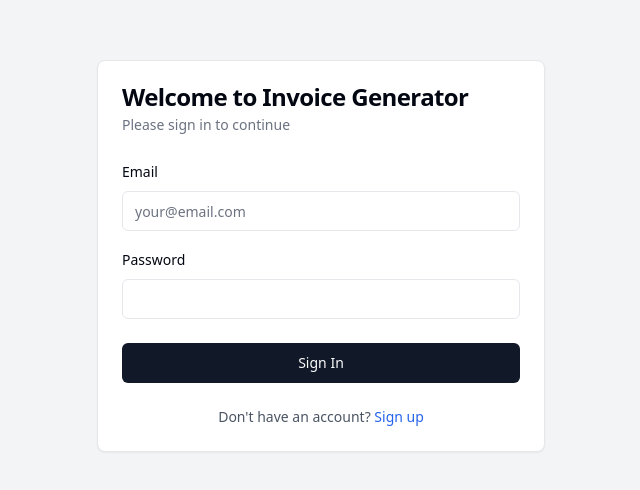
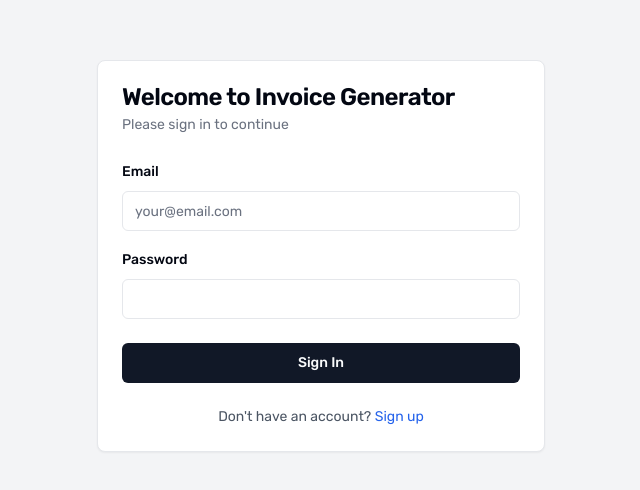
Before and after one commit to auskr4/invoice-generator, a React (Vite) app: page /login in a window 1280 px wide. Shown: the part 144-634 px from the top of the page, without its empty margins (319-959 px from the left). Built offline with nearby package versions, Linux system fonts and the light colour scheme.

Commit message:
added google fonts

```diff
--- a/index.html
+++ b/index.html
@@ -3,6 +3,9 @@
   <head>
     <meta charset="UTF-8" />
     <link rel="icon" type="image/svg+xml" href="/vite.svg" />
+    <link rel="preconnect" href="https://fonts.googleapis.com">
+    <link rel="preconnect" href="https://fonts.gstatic.com" crossorigin>
+    <link href="https://fonts.googleapis.com/css2?family=Roboto+Mono:ital,wght@0,100..700;1,100..700&family=Rubik:ital,wght@0,300..900;1,300..900&display=swap" rel="stylesheet">
     <meta name="viewport" content="width=device-width, initial-scale=1.0" />
     <title>Invoice Generator</title>
   </head>
--- a/src/components/Dashboard.tsx
+++ b/src/components/Dashboard.tsx
@@ -12,12 +12,12 @@ const Dashboard: React.FC = () => {
   return (
     <div className="bg-white rounded-lg shadow-sm p-6 h-full border border-zinc-200">
       <div className="mb-6">
-        <h2 className="text-base"><i>Welcome</i>, {user?.email || 'User'}</h2>
+        <h2 className="text-sm">Welcome, {user?.email || 'User'}</h2>
       </div>
       <div>
         <Button
           onClick={() => navigate('/create-invoice')}
-          className="w-full md:w-auto text-xl"
+          className="w-full md:w-auto text-2xl"
           variant={'ghost'}
         >
           To create a new invoice, click here <ArrowUpRightIcon className=" text-green-600 w-6 h-6 ml-2" />
--- a/src/components/Layout.tsx
+++ b/src/components/Layout.tsx
@@ -31,9 +31,9 @@ const Layout: React.FC = () => {
     <div className="flex h-screen bg-gray-100">
       {/* Side Navigation */}
       <nav className="w-60 bg-gray-100 py-4 pl-4">
-        <div className="flex items-center gap-x-2 mb-6">
+        <div className="flex items-center gap-x-4 mb-6">
           <div className="w-10 h-10 bg-gradient-to-br from-black to-indigo-400 rounded"></div>
-          <h1 className="text-lg font-bold">Invoice Generator</h1>
+          <h1 className="text-lg font-semibold">Invoice Generator</h1>
         </div>
         <div className="space-y-2 text-zinc-500">
           <Button
@@ -76,10 +76,10 @@ const Layout: React.FC = () => {
         {location.pathname !== '/dashboard' && (
           <Button
             onClick={() => navigate('/dashboard')}
-            className="absolute -left-4 top-1/3 transform -translate-y-1/2 bg-gray-300 hover:bg-gray-400 rounded-full p-2"
+            className="absolute -left-3 top-[24%] transform -translate-y-1/2 bg-gray-300 hover:bg-gray-400 rounded-full p-2 w-10 h-10 flex items-center justify-center shadow-lg"
             variant="ghost"
           >
-            <ArrowUturnLeftIcon className="h-6 w-6 text-gray-600" />
+            <ArrowUturnLeftIcon className="h-5 w-5 text-gray-600" />
           </Button>
         )}
         <Outlet />
--- a/tailwind.config.js
+++ b/tailwind.config.js
@@ -54,19 +54,8 @@ module.exports = {
         sm: "calc(var(--radius) - 4px)",
       },
       fontFamily: {
-        sans: [
-          "ui-sans-serif",
-          "system-ui",
-          "-apple-system",
-          "BlinkMacSystemFont",
-          "Segoe UI",
-          "Roboto",
-          "Helvetica Neue",
-          "Arial",
-          "Noto Sans",
-          "sans-serif",
-          ...fontFamily.sans,
-        ],
+        sans: ["Rubik", ...fontFamily.sans],
+        mono: ["Roboto Mono", ...fontFamily.mono],
       },
       keyframes: {
         "accordion-down": {
```
Also changed, not shown: src/App.css (deleted).
